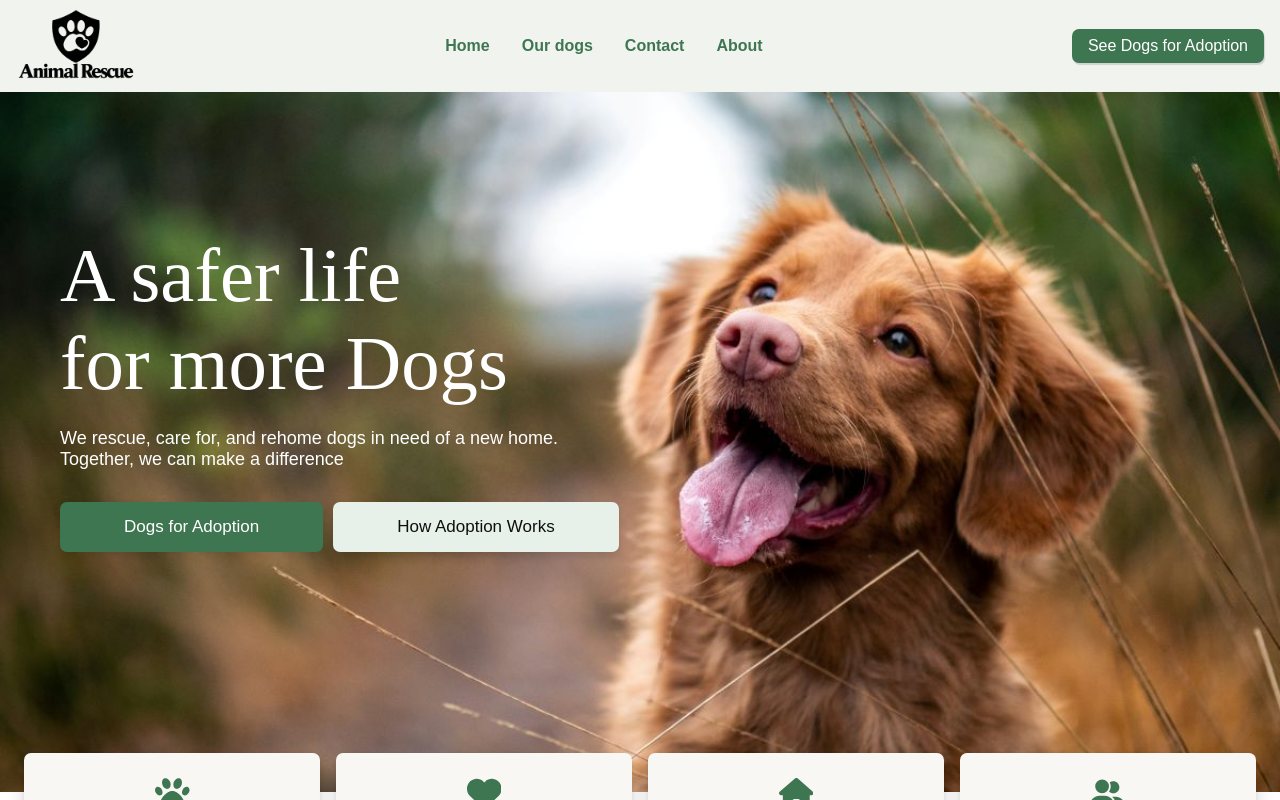
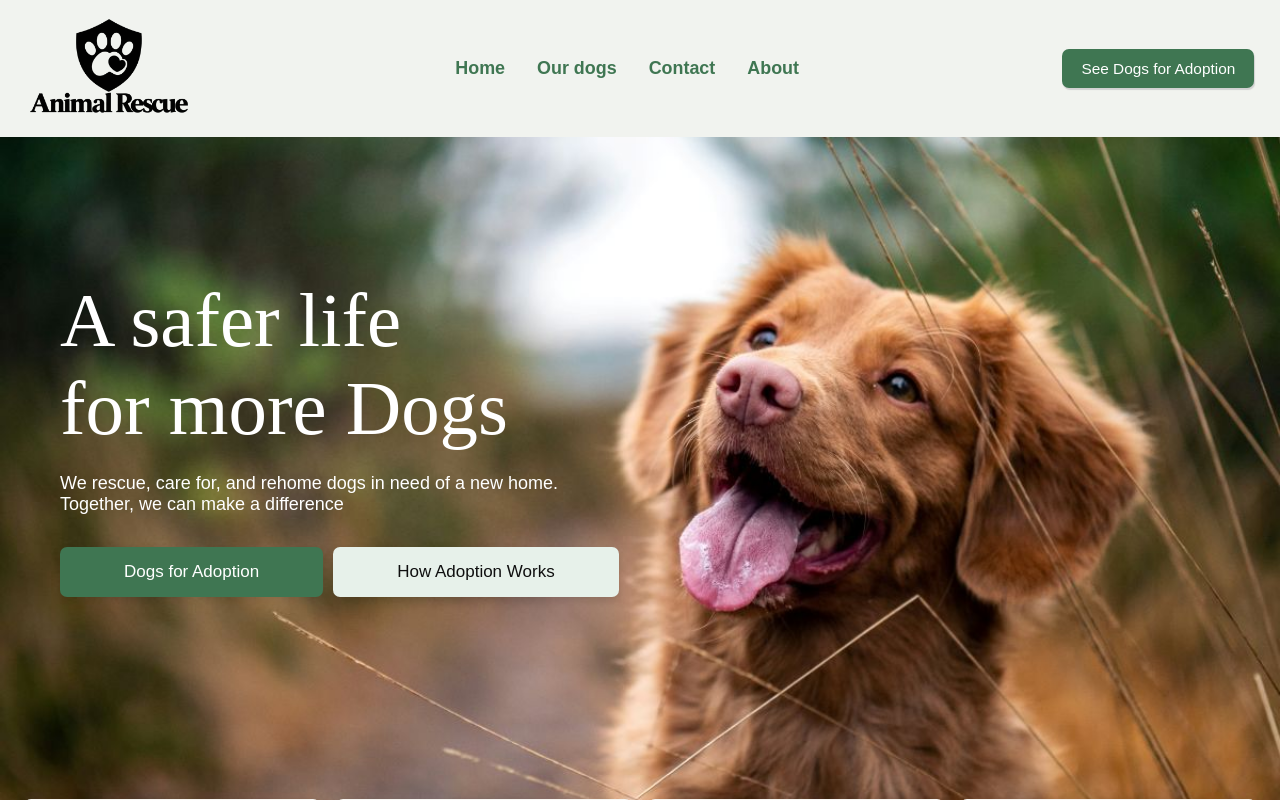
Before and after one commit to MikaelaJohansson/animal-rescue, a React (Vite) app: page / in a window 1280 px wide. Shown: the top 800 px of the page. Built offline with nearby package versions, Linux system fonts and the light colour scheme; no server answers; the database is empty.

Commit message:
navbar done , responive done

```diff
--- a/src/components/Navbar/Navbar.jsx
+++ b/src/components/Navbar/Navbar.jsx
@@ -10,7 +10,7 @@ export default function Navbar() {
     <div className={styles.mainContainerNavbar}>
 
         <div>
-            <img src={animalRescueLogoBlack} alt="Logo" width={120} />
+            <img className={styles.mainContainerNavbarLogo} src={animalRescueLogoBlack} alt="Logo"/>
         </div>
 
         <div className={styles.mainContainerNavbarLinks}>
--- a/src/components/Navbar/Navbar.module.css
+++ b/src/components/Navbar/Navbar.module.css
@@ -5,19 +5,38 @@
     display: flex;
     justify-content: space-between;
     align-items: center;
-    padding-left: 1rem;
-    padding-right: 1rem;
+
+    padding: clamp(0.15rem, 0.4vw, 0.4rem)
+            clamp(0.4rem, 2vw, 2rem);
+
     background-color: var(--color-background-topbar);
+
     box-sizing: border-box;
+}
+
+
+/* Logo */
+
+.mainContainerNavbarLogo {
+    width: clamp(65px, 13vw, 180px);
+    height: auto;
+    display: block;
+    flex-shrink: 0;
 }
 
 
 /* Navigation links */
 
+.mainContainerNavbarLinks {
+    display: flex;
+    align-items: center;
+}
+
+
 .mainContainerNavbarLinks ul {
     display: flex;
     align-items: center;
-    gap: 2rem;
+    gap: clamp(0.3rem, 2.5vw, 2.5rem);
     margin: 0;
     padding: 0;
     list-style: none;
@@ -27,11 +46,11 @@
 .mainContainerNavbarLinks a {
     color: var(--color-primary);
     font-family: var(--font-family-Arial);
+    font-size: clamp(0.52rem, 1.4vw, 1.15rem);
+    font-weight: var(--font-weight-M);
     text-decoration: none;
-    font-weight: var( --font-weight-M);
-    transition:
-        color 0.2s ease,
-        transform 0.2s ease;
+    white-space: nowrap;
+    transition: color 0.2s ease;
 }
 
 
@@ -42,6 +61,7 @@
 
 .mainContainerNavbarLinks a:hover {
     color: var(--color-primary-hover);
+
     text-decoration: underline;
 }
 
@@ -49,10 +69,15 @@
 /* Adoption button */
 
 .mainContainerNavbarButton {
+    flex-shrink: 0;
     background-color: var(--color-primary);
     border-radius: var(--radius-M);
-    padding: 0.5rem 1rem;
+
+    padding: clamp(0.2rem, 0.8vw, 0.65rem)
+             clamp(0.3rem, 1.5vw, 1.25rem);
+
     box-shadow: 1px 2px 1px rgb(209, 209, 209);
+
     transition: transform 0.2s ease;
 }
 
@@ -60,7 +85,9 @@
 .mainContainerNavbarButton a {
     color: var(--color-text-white);
     font-family: var(--font-family-Arial);
+    font-size: clamp(0.45rem, 1.2vw, 1rem);
     text-decoration: none;
+    white-space: nowrap;
 }
 
 
@@ -73,3 +100,11 @@
     transform: scale(1.02);
     cursor: pointer;
 }
+
+/* Mobile */
+
+@media (max-width: 480px) {
+    .mainContainerNavbarButton {
+        padding-top: 0;
+    }
+}
```
